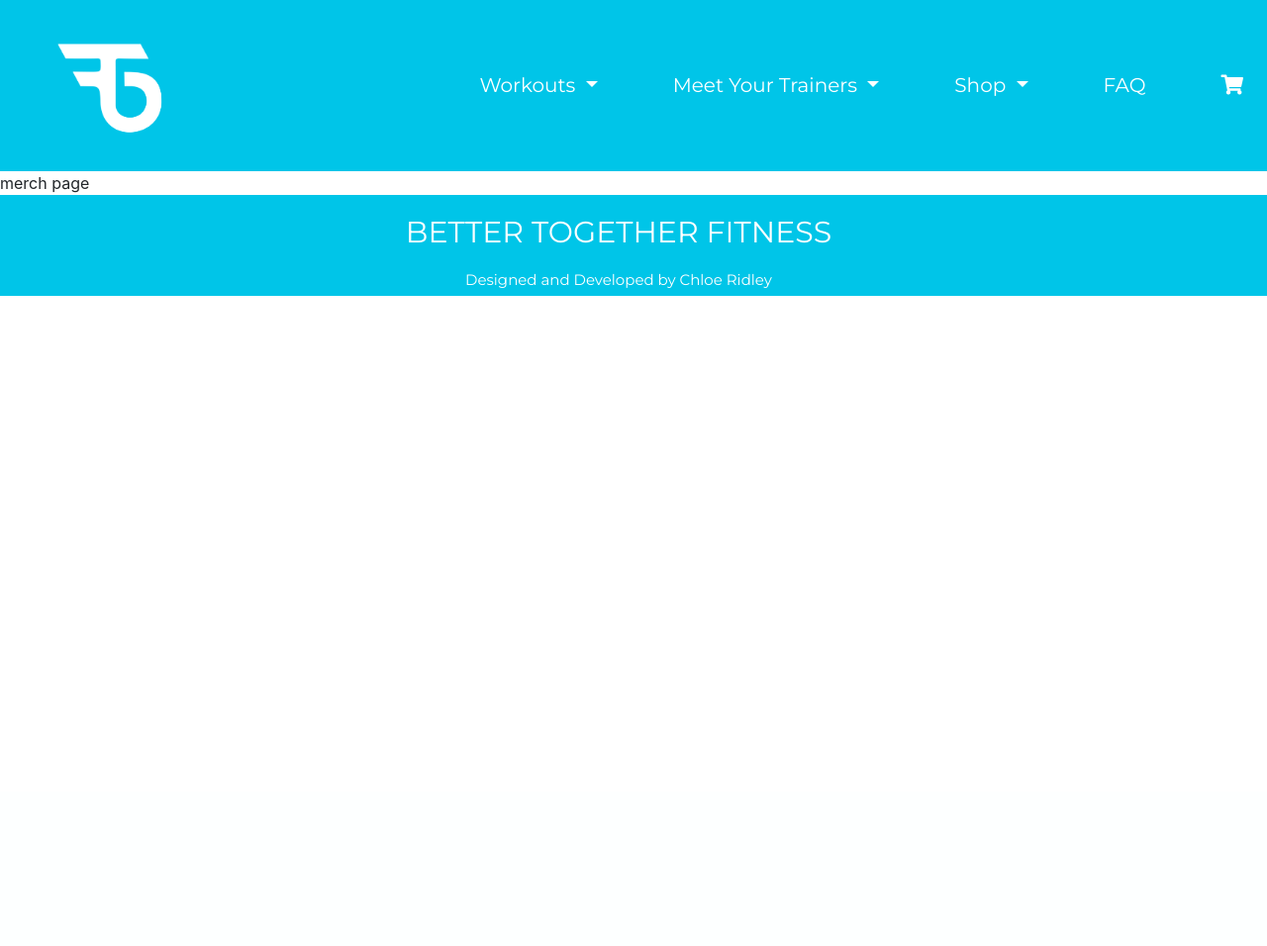
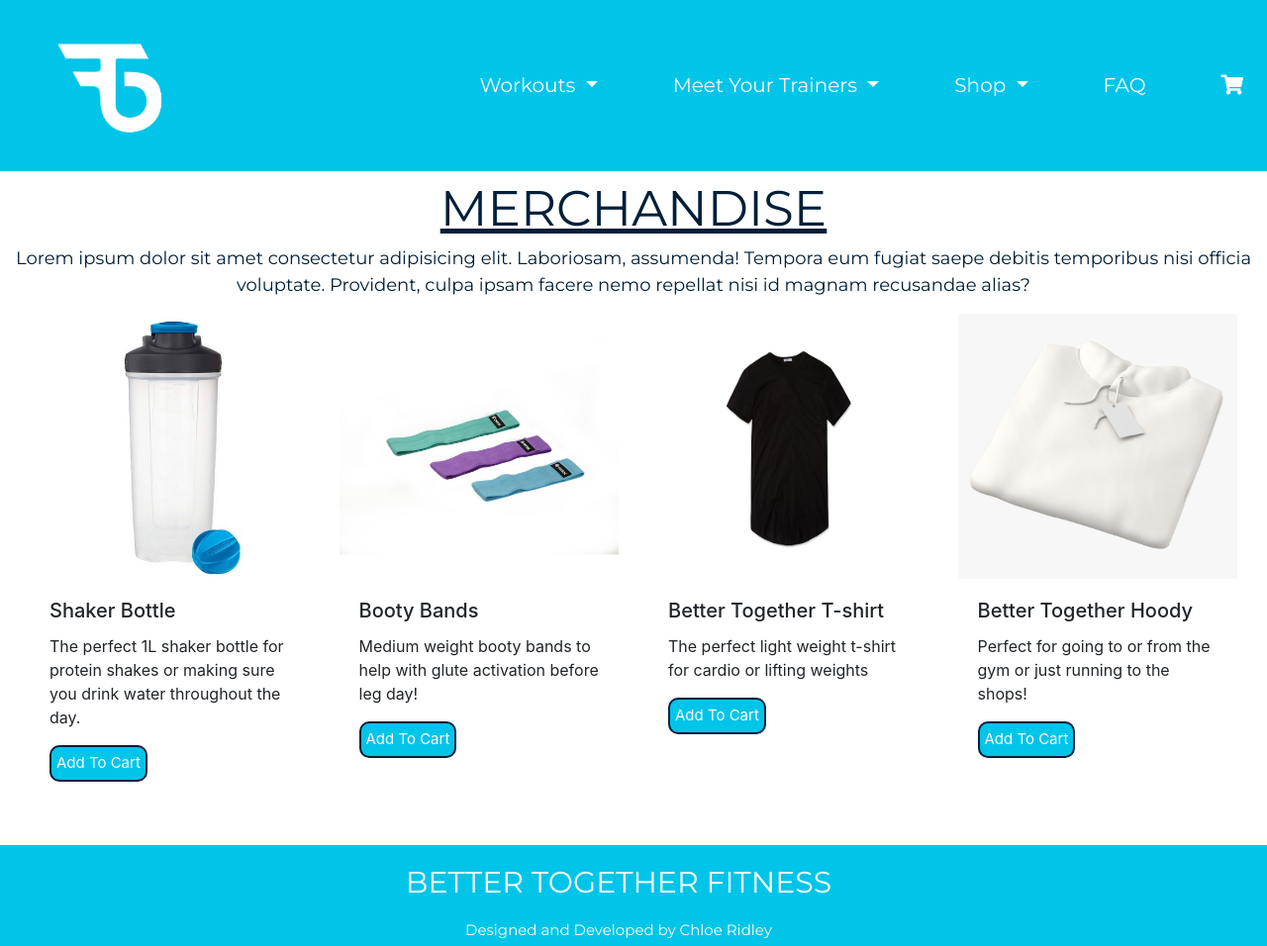
Before and after one commit to cnridley/betterTogetherFitness, a Django app: page /products/merchandise/ in a window 1280 px wide. Shown: the whole page at 99% size. Before the commit the page ends 299 px from the top, so only its background shows below. Run offline with Django 3.2, Linux system fonts and the light colour scheme; data comes from the database, SQL or seed files in the repository; both versions use the stored data as it was after the commit; some libraries are stand-ins or nearby versions; some web fonts are replaced.

Commit message:
added products

```diff
--- a/home/templates/home/index.html
+++ b/home/templates/home/index.html
@@ -11,7 +11,7 @@
 <section>
     <div class="row container-fluid sectionRow">
         <div class="col-sm-6 sectionCol">
-            <p class="together">TOGETHER WE ARE BETTER TOGETHER!</p>
+            <p class="together">WE ARE BETTER TOGETHER!</p>
             <a href="https://www.instagram.com/better_togetherfitness/" target="_blank"><button class="JoinUsToday">JOIN US TODAY!</button></a>
             <div>
                 <img src="../../../media/bt-logo-blue.png" alt="Better Together Fitness logo blue" class="bluelogo">
--- a/products/models.py
+++ b/products/models.py
@@ -7,7 +7,6 @@ class Gallery(models.Model):
 
     class Meta:
         verbose_name_plural = "Gallery" # how the model is displayed in the admin page
-
 
     name = models.CharField(max_length=254, null=True, blank=True)
     image = models.ImageField(null=True, blank=True)
@@ -28,3 +27,20 @@ class nutritionGuides(models.Model):
 
     def __str__(self):
         return self.title
+
+
+class merchandise(models.Model):
+
+    class Meta:
+        verbose_name_plural = "Merch" # how the model is displayed in the admin page
+
+    sku = models.CharField(max_length=254, null=True, blank=True)
+    name = models.CharField(max_length=254)
+    description = models.TextField()
+    price = models.DecimalField(max_digits=6, decimal_places=2)
+    rating = models.DecimalField(max_digits=6, decimal_places=2, null=True, blank=True)
+    image_url = models.URLField(max_length=1024, null=True, blank=True)
+    image = models.ImageField(null=True, blank=True)
+
+    def __str__(self):
+        return self.name
--- a/products/templates/products/merchandise.html
+++ b/products/templates/products/merchandise.html
@@ -4,6 +4,36 @@
 
 {% block content %}
 
-merch page
+<div class="row container-fluid sectionRow">
+    <p class="guides">Merchandise</p>
+    <p class="aboutGuides">Lorem ipsum dolor sit amet consectetur adipisicing elit. Laboriosam, assumenda! Tempora eum
+        fugiat saepe debitis temporibus nisi officia voluptate. Provident, culpa ipsam facere nemo repellat nisi id
+        magnam recusandae alias?</p>
+</div>
+
+
+<div class="row container-fluid sectionRow">
+    {% for M in merch %}
+    <div class="col-sm-6 col-md-6 col-lg-4 col-xl-3">
+    <div class="card h-100 border-0">
+        <img src="{{ M.image.url }}" class="card-img-top h-50" alt="{{ M.image_url }}">
+        <div class="card-body">
+          <h5 class="card-title">{{ M.name }}</h5>
+          <p class="card-text">{{ M.description }}</p>
+          <form method="POST" action="">
+            {% csrf_token %}
+        <input type="submit" value="Add To Cart" class="addToCart">
+        <!-- hidden redirect url to redirect user back to same page once product has been added to bag-->
+        <input type="hidden" name="redirect_url" value="">
+        </form>
+        </div>
+      </div>
+    </div>
+      {% endfor %}
+</div>
+
+
+
+
 
 {% endblock %}
--- a/products/views.py
+++ b/products/views.py
@@ -1,6 +1,7 @@
 from django.shortcuts import render
 from products.models import Gallery
 from products.models import nutritionGuides
+from products.models import merchandise
 
 # Create your views here.
 
@@ -22,4 +23,10 @@ def guides(request):
 
 def merch(request):
 
-    return render(request, 'products/merchandise.html')
+    merch = merchandise.objects.all()
+
+    context = {
+        'merch': merch,
+    }
+
+    return render(request, 'products/merchandise.html', context)
```
Also changed, not shown: products/admin.py (+11 -1 lines), db.sqlite3, media/Shaker_.jpeg (added), media/Youi_Hoody.jpg (added), media/booty_bands.jpg (added), media/t-shirt.jpg (added), products/migrations/0002_merchandise.py (added).
